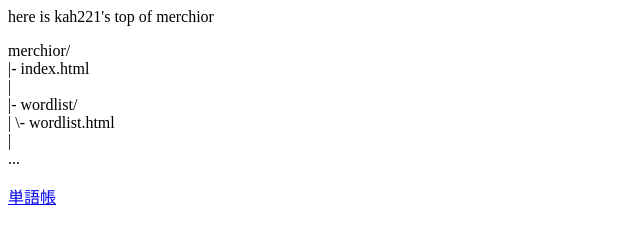
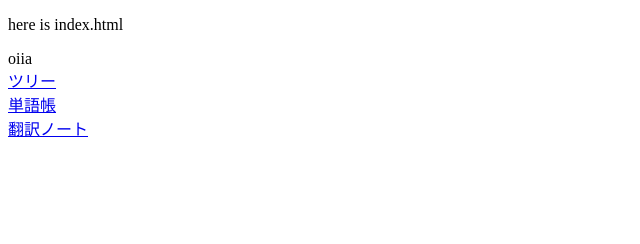
Before and after one commit to kah221/shared, a plain HTML site: page index.html in a window 1280 px wide. Shown: the whole page, without its empty margins (0-640 px from the left). Drawn offline with Linux system fonts and the light colour scheme.

Commit message:
コンポーネントのテスト

```diff
--- /dev/null
+++ b/component/tp-tree.html
@@ -0,0 +1,17 @@
+<!-- 250614_1756 -->
+<!--
+ページの先頭に配置する、ディレクトリ全体を表示するナビゲーションとなるコンポーネント
+ツリー状に表示して、各ページへのリンクを埋め込む
+今ここにいる　と表示してわかりやすくする
+-->
+
+<!DOCTYPE html>
+<html lang="ja">
+<head>
+    <meta charset="UTF-8">
+    <meta name="viewport" content="width=device-width, initial-scale=1.0">
+</head>
+<body>
+    oiia
+</body>
+</html>
--- a/index.html
+++ b/index.html
@@ -1,22 +1,41 @@
-here is kah221's top of merchior
-
+<!-- 250614_1740 -->
 <!DOCTYPE html>
 <html lang="ja">
 <head>
     <meta charset="UTF-8">
     <meta name="viewport" content="width=device-width, initial-scale=1.0">
-    <title>kah221 > merchior</title>
+    <title>kah221 TOP</title>
 </head>
 <body>
-    <p>
-        merchior/<br>
-            |- index.html<br>
-            |<br>
-            |- wordlist/<br>
-            |   \- wordlist.html<br>
-            |<br>
-            ...<br>
-    </p>
-    <a href="./wordlist/wordlist.html">単語帳</a>
+    <p>here is index.html</p>
+    <div id="treeContainer"></div>
+    <a href="./tree.md" target="_blank">ツリー</a><br>
+    <a href="./pages/wordlist.html">単語帳</a><br>
+    <a href="./pages/translation.html">翻訳ノート</a>
+
+    <script>
+        // ツリー（tp-tree.html）を読み込む関数
+        function loadTree(elementId, filePath) {
+            fetch(filePath)
+                .then(response => {
+                    if (!response.ok) {
+                        throw new Error('HTTP error! status: ' + response.status);
+                    }
+                    return response.text();
+                })
+                .then(html => {
+                    document.getElementById(elementId).innerHTML = html;
+                })
+                .catch(error => {
+                    console.error('Error loading HTML:', error);
+                });
+        }
+
+        // ページ読み込み時にツリーを読み込む
+        document.addEventListener("DOMContentLoaded", function() {
+            loadTree("treeContainer", "./component/tp-tree.html");
+        });
+
+    </script>
 </body>
 </html>
```
Also changed, not shown: pages/translation.html (renamed from wordlist/wordlist.html, +4 -4 lines), pages/wordlist.html (added, +13 -0 lines), 1 other file.
